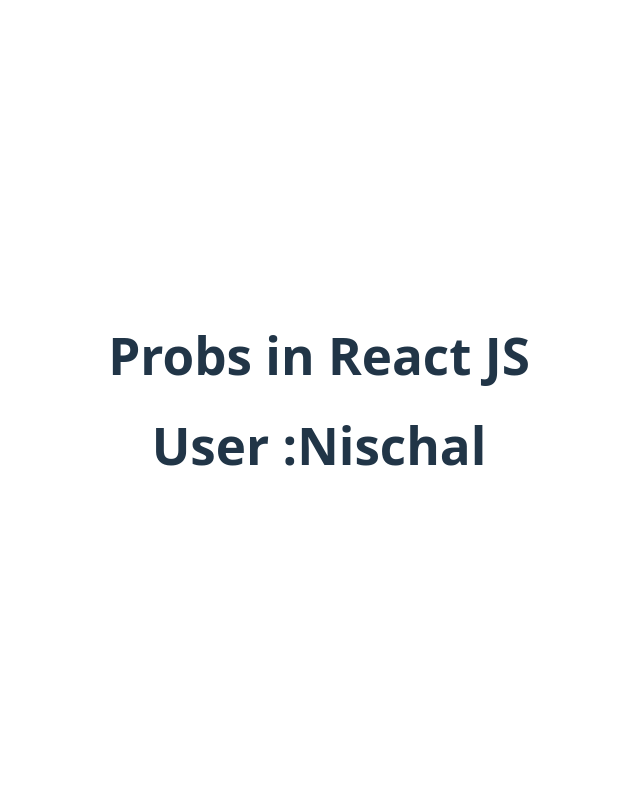
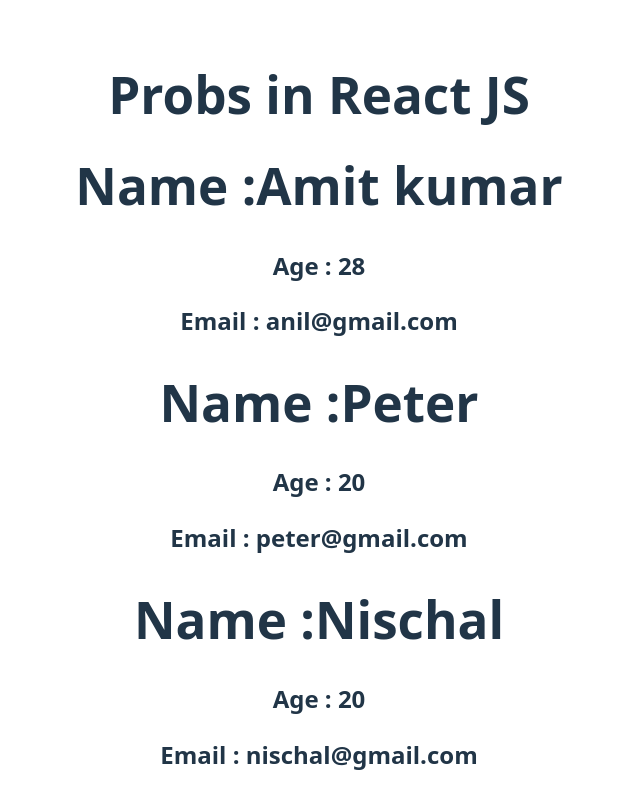
Before and after one commit to surendra4321/WorkingWithReact, a React (Vite) app in the folder React_blog_app/: page / in a window 1280 px wide. Shown: the top 808 px of the page, without its empty margins (321-961 px from the left). Built offline with nearby package versions, Linux system fonts and the light colour scheme.

Commit message:
passing the multiple users in the state

```diff
--- a/React_blog_app/src/App.jsx
+++ b/React_blog_app/src/App.jsx
@@ -11,6 +11,21 @@
 
 function App() {
 //alert(sum())
+let userObj ={
+ name:'Amit kumar',
+ age :"28",
+ email:'anil@gmail.com'
+}
+let userObj1 ={
+ name:'Peter',
+ age :"20",
+ email:'peter@gmail.com'
+}
+let userObj2 ={
+ name:'Nischal',
+ age :"20",
+ email:'nischal@gmail.com'
+}
   return (
     <div>
        {/* <Header/> */}
@@ -23,7 +38,9 @@
        <Sates />
        <Count/>
        <Condition/>  */}
-       <User name="Nischal"/>
+       <User user={userObj}/>
+       <User user={userObj1}/>
+       <User user={userObj2}/>
        </div>
   )
 }
--- a/React_blog_app/src/User.jsx
+++ b/React_blog_app/src/User.jsx
@@ -1,8 +1,10 @@
-function User({name}){
+function User({user}){
     //console.log(probs);
     return(
        <>
-       <h1>User :{name}</h1>
+       <h1>Name :{user.name}</h1>
+       <h2>Age : {user.age}</h2>
+       <h2>Email : {user.email}</h2>
        </>
     );
 }
```
